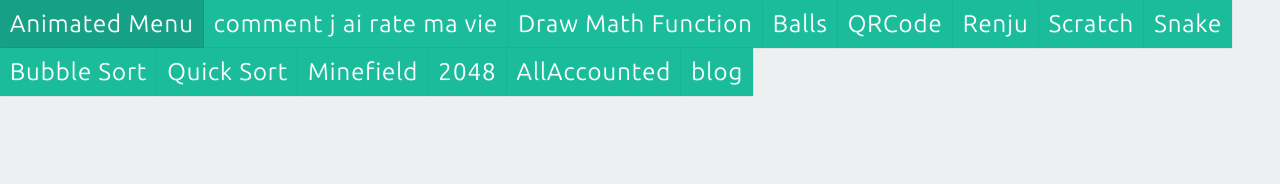
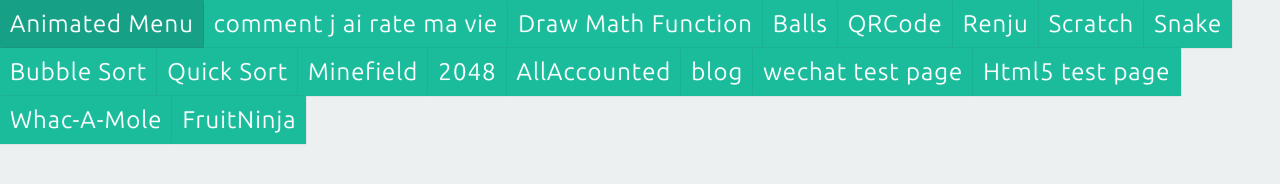
Before and after one commit to vivaxy/vivaxy.github.io, a plain HTML site: page index.html in a window 1280 px wide. Drawn offline with Linux system fonts and the light colour scheme.

Commit message:
add more pages;

```diff
--- a/index.html
+++ b/index.html
@@ -1,13 +1,13 @@
 <!DOCTYPE HTML>
 <head>
-<title>vivaxy</title>
-<meta http-equiv="Content-Type" content="text/html; charset=UTF-8" />
-<meta name="viewport" content="width=device-width, initial-scale=1" />
-<link type="image/x-icon" rel="shortcut icon" href="favicon.ico" />
-<link type="text/css" rel="stylesheet" href="main.css" />
+    <title>vivaxy</title>
+    <meta http-equiv="Content-Type" content="text/html; charset=UTF-8"/>
+    <meta name="viewport" content="width=device-width, initial-scale=1"/>
+    <link rel="shortcut icon" href="x.png"/>
+    <link type="text/css" rel="stylesheet" href="main.css"/>
 </head>
 <body>
-	<script type="text/javascript" charset="utf-8" src="menu.js"></script>
+<script type="text/javascript" charset="utf-8" src="menu.js"></script>
 </body>
 <script type="text/javascript" charset="utf-8" src="/ga.js"></script>
 <script type="text/javascript" charset="utf-8" src="/ba.js"></script>
--- a/menu.xml
+++ b/menu.xml
@@ -14,4 +14,12 @@
 	<name>2048</name><link>2048</link>
 	<name>AllAccounted</name><link>AllAccounted</link>
 	<name>blog</name><link>//vivaxy.tk</link>
+    <name>wechat test page</name>
+    <link>wechat/web</link>
+    <name>Html5 test page</name>
+    <link>Html5</link>
+    <name>Whac-A-Mole</name>
+    <link>Whac-A-Mole</link>
+    <name>FruitNinja</name>
+    <link>FruitNinja</link>
 </menu>
```
Also changed, not shown: x.png (added), 1 other file.
